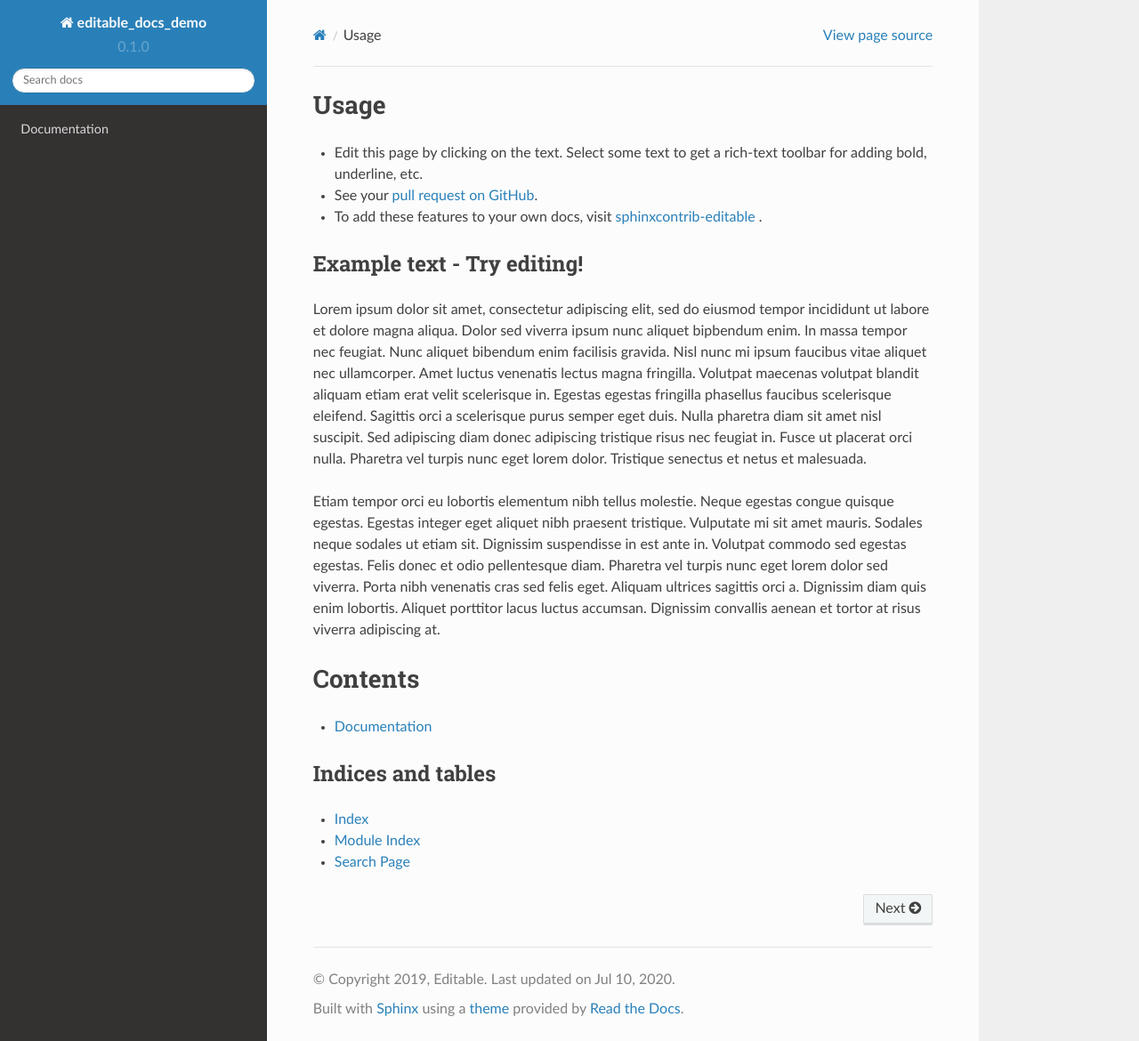
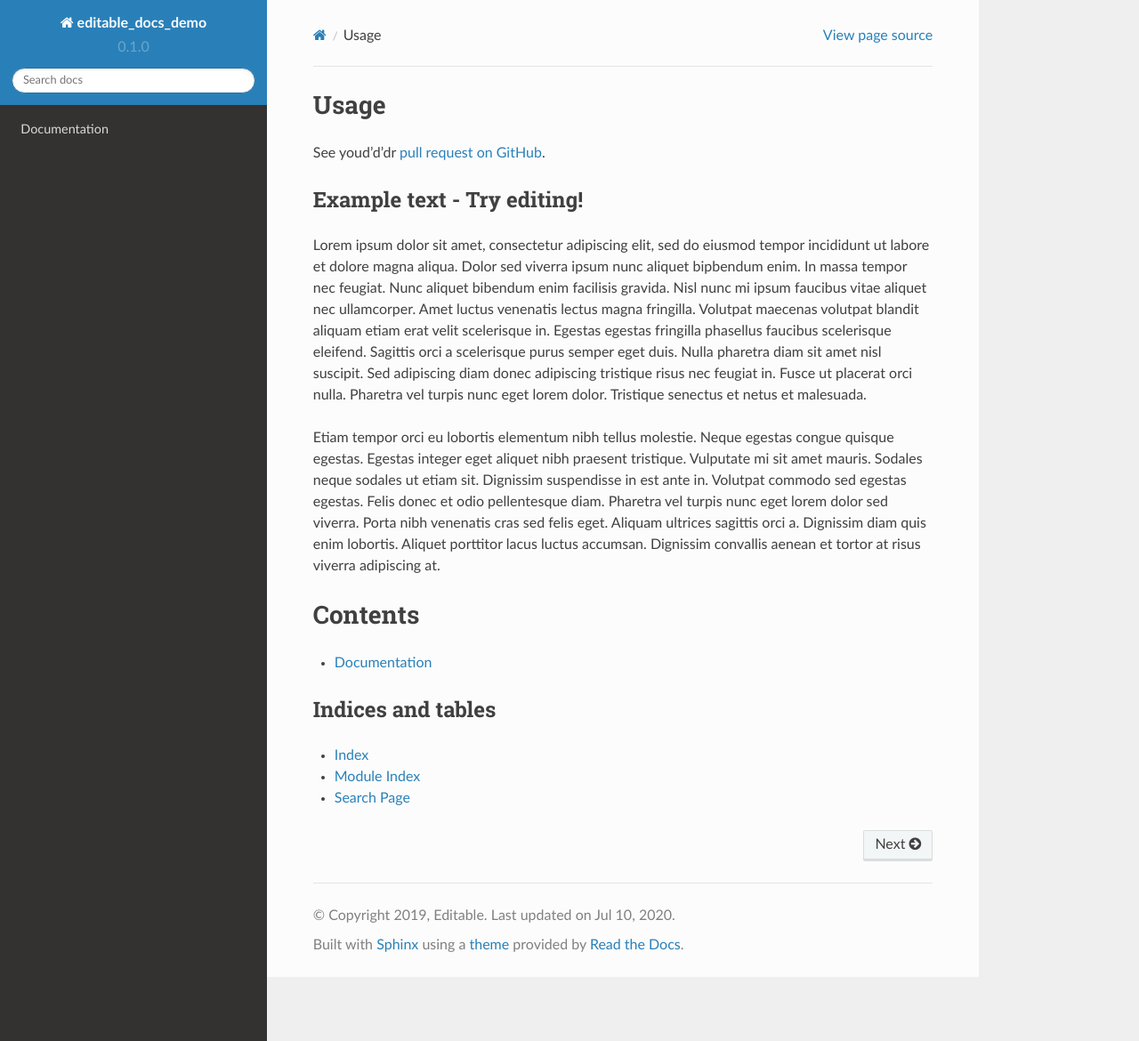
Before and after one commit to interdoc-edit-bot/editable-docs-demo, a Sphinx documentation site: the page built from docs/index.rst, in a window 1280 px wide and 1170 px high. Shown: the whole window at 89% size. Built offline with Sphinx 7.4.7 and the Read the Docs theme 2.0.0, drawn with Linux system fonts in a browser that asks for light colours.

Commit message:
Interactive edit

```diff
--- a/docs/index.rst
+++ b/docs/index.rst
@@ -2,11 +2,9 @@
 Usage
 =====
 
-* Edit this page by clicking on the text. Select some text to get a rich-text toolbar for
-  adding bold, underline, etc.
-* See your `pull request on GitHub
-  <https://github.com/orange-aardvark/editable-docs-demo/pulls>`__.
-* To add these features to your own docs, visit `sphinxcontrib-editable <https://github.com/metatooling/sphinxcontrib-editable>`__ .
+See youd'd'dr `pull request on
+GitHub <https://github.com/orange-aardvark/editable-docs-demo/pulls>`__.
+
 
 
 Example text - Try editing!
```
